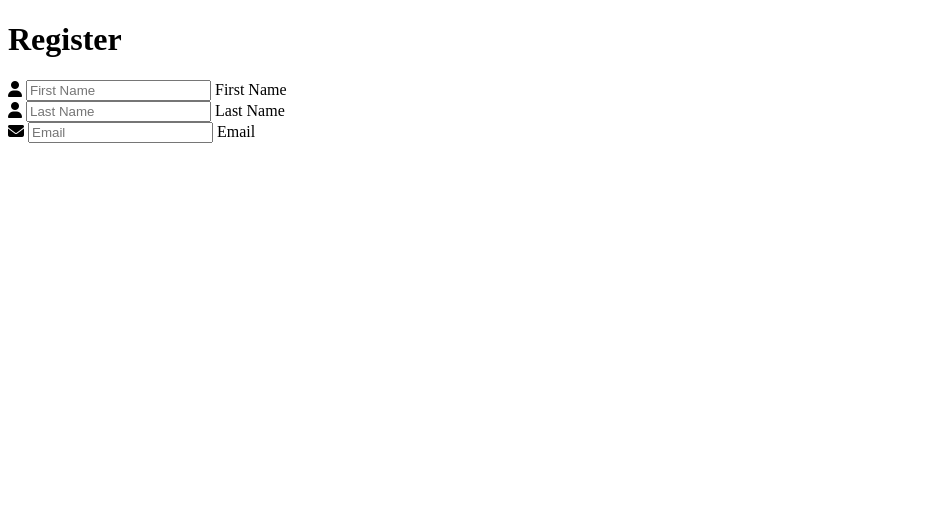
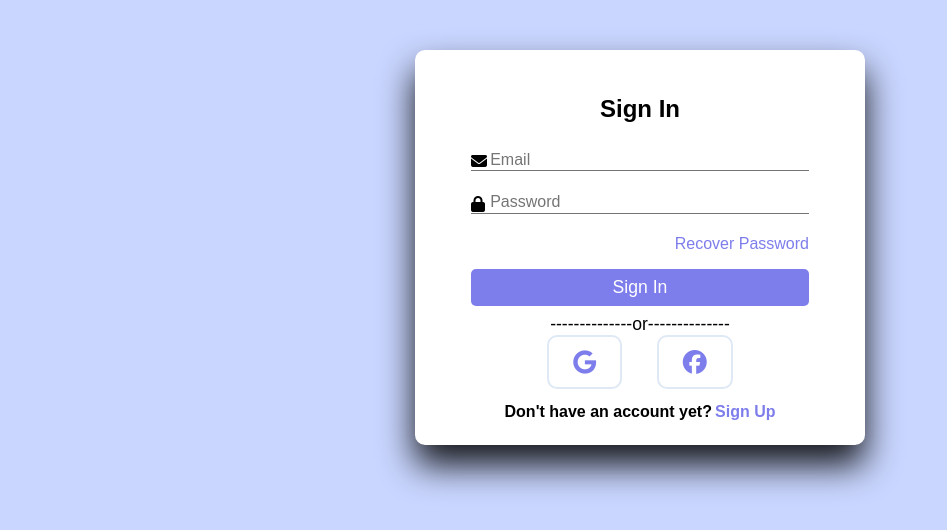
Before and after one commit to Danyxtu/GithubTest, a plain HTML site: page Learning CSS along with HTML/Website Creation 2/index.html in a window 1280 px wide. Shown: the whole page, without its empty margins (0-947 px from the left). Drawn offline with Linux system fonts and the light colour scheme.

Commit message:
Web Creation 2: Update
Finishing this task.

```diff
--- a/Learning CSS along with HTML/Website Creation 2/index.html
+++ b/Learning CSS along with HTML/Website Creation 2/index.html
@@ -5,11 +5,12 @@
   <meta name="viewport" content="width=device-width, initial-scale=1.0">
   <title>Register & login website</title>
   <link rel="stylesheet" href="https://cdnjs.cloudflare.com/ajax/libs/font-awesome/6.7.2/css/all.min.css">
+  <link rel="stylesheet" href="style.css">
 </head>
   <body>
-  <div class="container" id="signup">
+    <div class="container" id="signUp" style="display: none;">
       <h1 class="form-title">Register</h1>
-    <form method= "post" action=""></form>
+      <form method= "post" action="">
         <div class="input-group">
           <i class="fas fa-user"></i>
           <input type="text" name="fName" id="fName" placeholder="First Name" required>
@@ -25,7 +26,56 @@
           <input type="text" name="email" id="email" placeholder="Email" required>
           <label for="email">Email</label>
         </div>
+        <div class="input-group">
+          <i class="fas fa-lock"></i>
+          <input type="password" id="password" placeholder="password" required>
+          <label for="password">Password</label>
+        </div>
+        <input type="submit" class="btn" value="Sign Up" name="signUp">
+      </form>
+        <p class="or">
+          --------------or--------------
+        </p>
+      <div class="icons">
+        <i class="fab fa-google"></i>
+        <i class="fab fa-facebook"></i>
+      </div>
+      <div class="links">
+        <p>Already have an account?</p>
+        <button id="signInButton">Sign In</button>
+      </div>
+    </div>
 
+    <div class="container" id="signIn">
+      <h1 class="form-title">Sign In</h1>
+      <form method= "post" action="">
+        <div class="input-group">
+          <i class="fas fa-envelope"></i>
+          <input type="text" name="email" id="email" placeholder="Email" required>
+          <label for="email">Email</label>
         </div>
+        <div class="input-group">
+          <i class="fas fa-lock"></i>
+          <input type="password" id="password" placeholder="password" required>
+          <label for="password">Password</label>
+        </div>
+        <p class="recover">
+          <a href="#">Recover Password</a>
+        </p>
+        <input type="submit" class="btn" value="Sign In" name="signIn">
+      </form>
+      <p class="or">
+        --------------or--------------
+      </p>
+      <div class="icons">
+        <i class="fab fa-google"></i>
+        <i class="fab fa-facebook"></i>
+      </div>
+      <div class="links">
+        <p>Don't have an account yet? </p>
+        <button id="signUpButton">Sign Up</button>
+      </div>
+    </div>
+    <script src="script.js"></script>
   </body>
 </html>
--- /dev/null
+++ b/Learning CSS along with HTML/Website Creation 2/script.js
@@ -0,0 +1,13 @@
+const signUpButton=document.getElementById('signUpButton');
+const signInButton=document.getElementById('signInButton');
+const signInForm=document.getElementById('signIn');
+const signUpForm=document.getElementById('signUp');
+
+signUpButton.addEventListener('click', function(){
+  signInForm.style.display="none";
+  signUpForm.style.display="block";
+})
+signInButton.addEventListener('click', function(){
+  signInForm.style.display="block";
+  signUpForm.style.display="none";
+})
--- /dev/null
+++ b/Learning CSS along with HTML/Website Creation 2/style.css
@@ -0,0 +1,135 @@
+*{
+  margin: 0;
+  padding: 0;
+  box-sizing: border-box;
+  font-family: "poppins", sans-serif;
+}
+body{
+  background-color: #c9d6ff;
+  background: linear-gradient(to right, #e2e2e2, #c9d6ff, );
+}
+.container{
+  background: #fff;
+  width: 450px;
+  padding: 1.5rem;
+  margin: 50px auto;
+  border-radius: 10px;
+  box-shadow: 0 20px 35px rgba(0, 0, 1, 0.9);
+}
+form{
+  margin: 0 2rem;
+}
+.form-title{
+  font-size: 1.5rem;
+  font-weight: bold;
+  text-align: center;
+  padding: 1.3rem;
+  margin-bottom: 0.4rem;
+}
+input{
+  color:inherit;
+  width: 100%;
+  background-color: transparent;
+  border: none;
+  border-bottom: 1px solid #757575;
+  padding-left: 1.5rem;
+  font-size: 15px;
+}
+.input-group{
+  padding: 1% 0;
+  position: relative;
+}
+.input-group i{
+  position: absolute;
+  color: black;
+}
+input:focus{
+  background-color: transparent;
+  outline: transparent;
+  border-bottom: 2px solid hsl(327, 90%, 28%);
+}
+input::placeholder{
+  color: transparent;
+}
+label{
+  color: #757575;
+  position: relative;
+  left: 1.2rem;
+  top: -1.3rem;
+  cursor: auto;
+  transition: 0.3s ease all;
+}
+input:focus~label,input:not(:placeholder-shown)~label{
+  top: -3em;
+  color: hsl(327, 90%, 28%);
+  font-size: 12px;
+}
+.recover{
+  text-align: right;
+  font-size: 1rem;
+  margin-bottom: 1rem;
+}
+.recover a{
+  text-decoration: none;
+  color: rgb(125, 125, 235);
+}
+.recover a:hover{
+  color: blue;
+  text-decoration: underline;
+}
+.btn{
+  font-size: 1.1rem;
+  padding: 8px;
+  border-radius: 5px;
+  outline: none;
+  border: none;
+  width: 100%;
+  background: rgb(125, 125, 235);
+  color: white;
+  cursor: pointer;
+  transition: 0.9s;
+}
+.btn:hover{
+  background: #07001f;
+}
+.or{
+  font-size: 1.1rem;
+  margin-top: 0.5rem;
+  text-align: center;
+}
+.icons{
+  text-align: center;
+}
+.icons i{
+  color: rgb(125, 125, 235);
+  padding: 0.8rem 1.5rem;
+  border-radius: 10px;
+  font-size: 1.5rem;
+  cursor: pointer;
+  border: 2px solid #dfe9f5;
+  margin: 0 15px;
+  transition: 1s;
+}
+.icons i:hover{
+  background: #07001f;
+  font-size: 1.6rem;
+  border: 2px solid rgb(125, 125, 235);
+}
+.links{
+  display: flex;
+  justify-content: space-around;
+  padding: 0 4rem;
+  margin-top: 0.9rem;
+  font-weight: bold;
+}
+button{
+  color:rgb(125, 125, 235);
+  border: none;
+  background-color: transparent;
+  font-size: 1rem;
+  font-weight: bold;
+}
+button:hover{
+  text-decoration: underline;
+  color: blue;
+}
```
Lines whose indentation alone changed are shown as unchanged.
